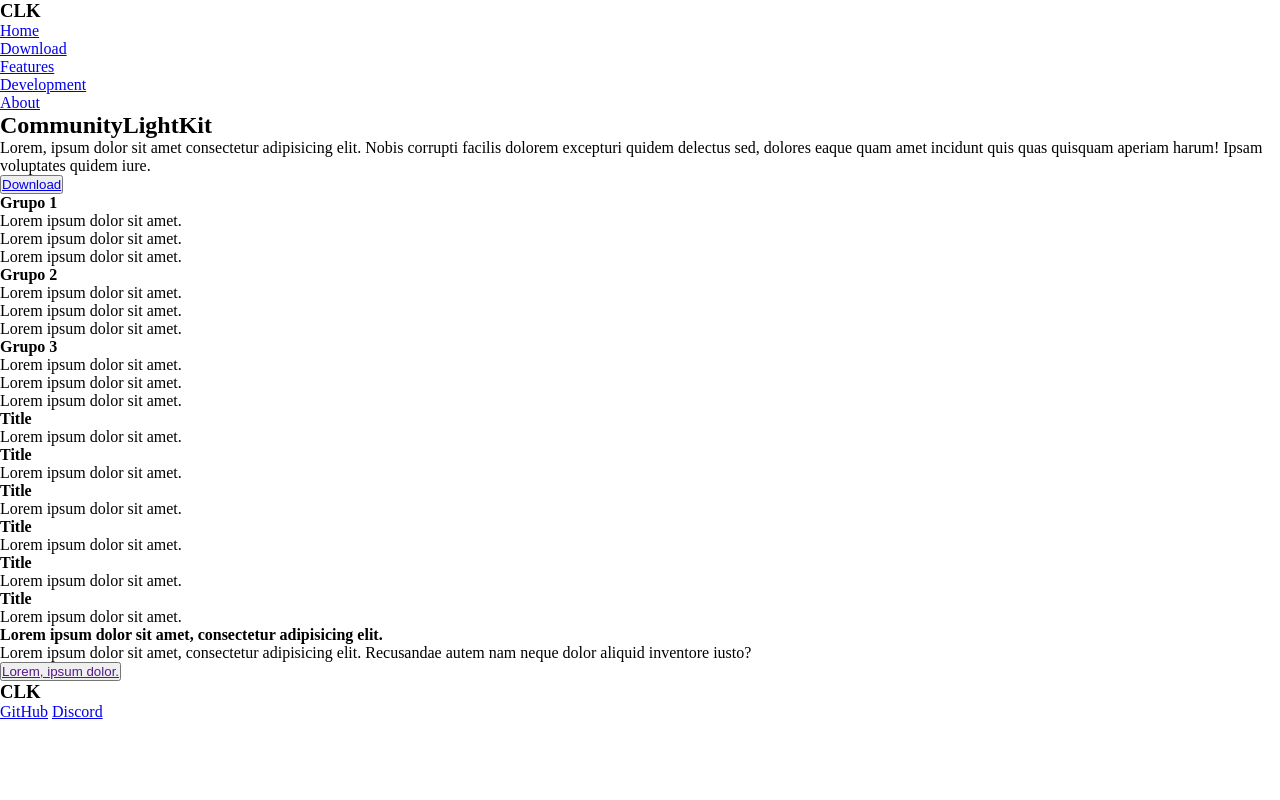
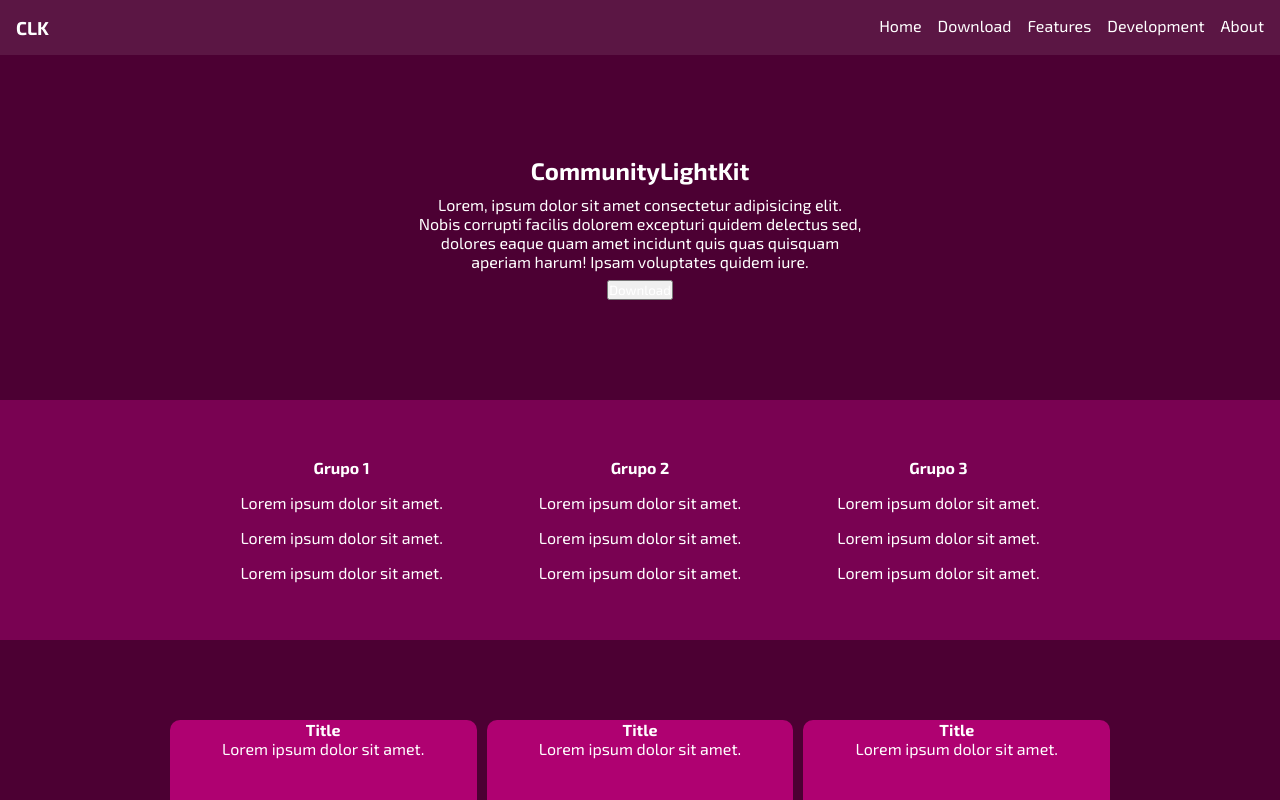
Before and after one commit to Luadih/Web-CLK, a plain HTML site: page index.html in a window 1280 px wide. Shown: the top 800 px of the page. Drawn offline with Linux system fonts and the light colour scheme.

Commit message:
Made CSS first structure

```diff
--- a/css/style.css
+++ b/css/style.css
@@ -1,4 +1,113 @@
-* {
+@import url('https://fonts.googleapis.com/css2?family=Exo+2:wght@200;400;700;900&display=swap');
+
+*{
     margin: 0;
-    padding: 0
+    padding: 0;
+    text-decoration: none;
+    list-style-type: none;
+    box-sizing: border-box;
+    color: rgb(255, 255, 255);
+    font-family: 'Exo 2', sans-serif;
 }
+
+.hero{
+    background-color: rgb(76, 0, 51);
+}
+
+.header{
+    position: fixed;
+    width: 100%;
+    top: 0;
+    display: flex;
+    justify-content: space-between;
+    padding: 1rem;
+    background-color: rgba(255, 255, 255, 0.087);
+}
+
+.header__menu{
+    display: flex;
+    justify-content: center;
+    align-items: center;
+    gap: 1rem;
+}
+
+.download{
+    padding-top: 3.5rem;
+    display: flex;
+    justify-content: center;
+    height: 50vh;
+}
+
+.download__main{
+    display: flex;
+    align-items: center;
+    justify-content: center;
+    flex-direction: column;
+    text-align: center;
+    width: 35%;
+    gap: 0.6rem;
+}
+
+.features{
+    background-color: rgb(121, 2, 82);
+    display: flex;
+    justify-content: center;
+    height: 30vh;
+}
+
+.features__main{
+    display: flex;
+    justify-content: center;
+    gap: 6rem;
+}
+
+.features__card{
+    display: flex;
+    justify-content: center;
+    flex-direction: column;
+    text-align: center;
+    gap: 1rem;
+    width: 100%;
+}
+
+.dev__main{
+    display: flex;
+    justify-content: center;
+    gap: 10px;
+    flex-wrap: wrap;
+    padding: 5rem 10rem;
+}
+
+.dev__card{
+    background-color: rgb(175, 1, 113);
+    border-radius: 10px;
+    width: calc(33% - 10px);
+    height: 50vh;
+    display: flex;
+    flex-direction: column;
+    text-align: center;
+}
+
+.about{
+    background-color: rgb(121, 2, 82);
+    display: flex;
+    justify-content: center;
+    height: 30vh;
+}
+
+.about__main{
+    display: flex;
+    align-items: center;
+    justify-content: center;
+    flex-direction: column;
+    text-align: center;
+    width: 40%;
+    gap: 0.6rem;
+}
+
+.footer{
+    background-color: #E80F88;
+    display: flex;
+    justify-content: space-between;
+    padding: 1rem;
+}
```
